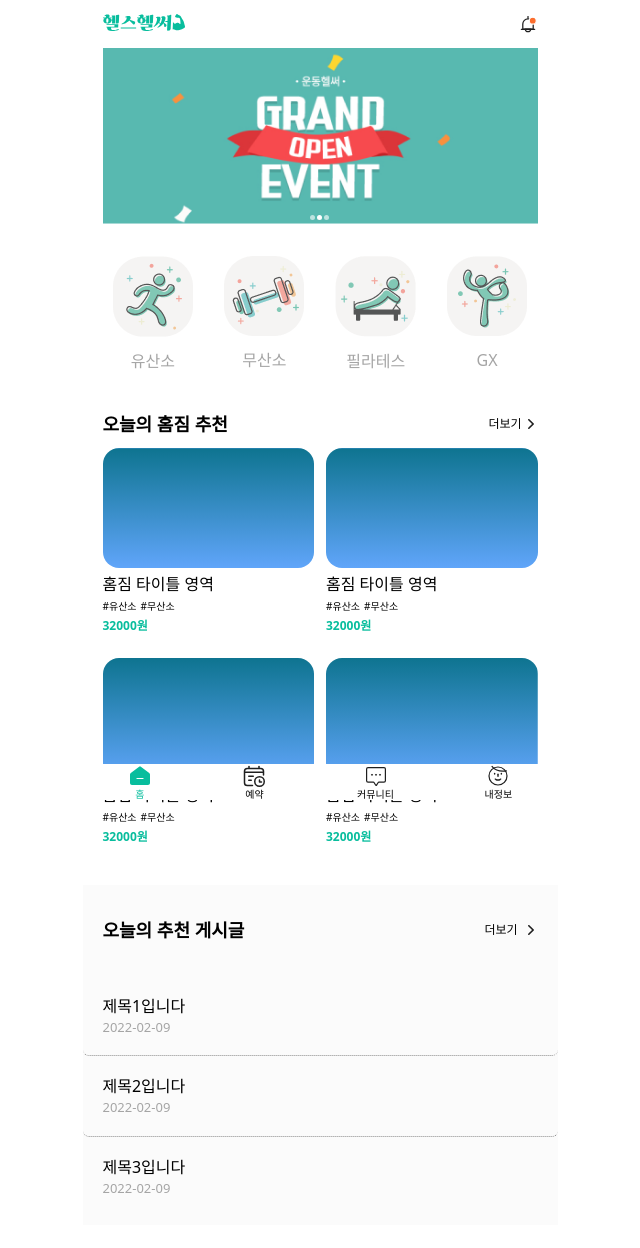
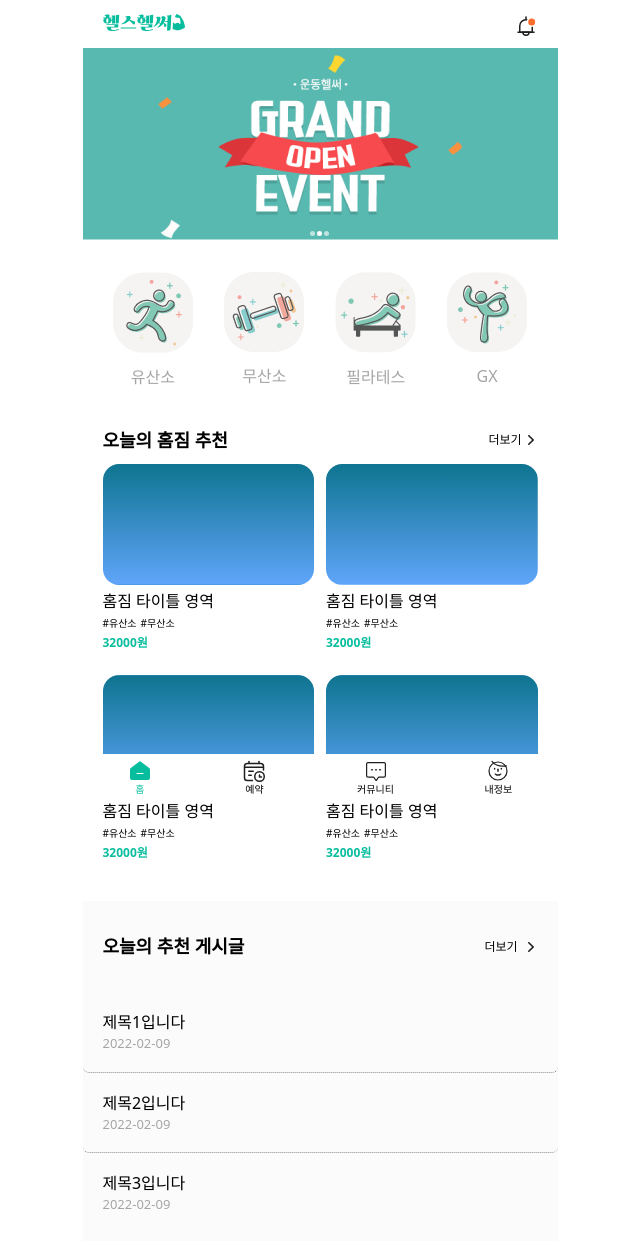
Before and after one commit to healthHealther/healthHealtherFE, a React (Create React App) app: page / in a window 1280 px wide. Shown: the top 1248 px of the page, without its empty margins (320-960 px from the left). Built offline with nearby package versions, Linux system fonts and the light colour scheme.

Commit message:
Mod: 마진 패딩값 상세 조정

```diff
--- a/src/components/NavBar.tsx
+++ b/src/components/NavBar.tsx
@@ -23,7 +23,7 @@ export default function NavBar() {
     ? "myPage"
     : "home";
   return (
-    <nav className="bg-white fixed mx-auto left-0 right-0 bottom-0 max-w-[475px] min-w-[320px] flex justify-around ">
+    <nav className="bg-white fixed mx-auto left-0 right-0 bottom-0 max-w-[475px] min-w-[320px] flex justify-around py-[5px]">
       <Link
         to={"/"}
         className={`${
--- a/src/components/TopBar.tsx
+++ b/src/components/TopBar.tsx
@@ -1,5 +1,5 @@
 import React from "react";
-import { useNavigate, useLocation } from "react-router-dom";
+import { useNavigate, useLocation, Link } from "react-router-dom";
 import bellIcon from "../assets/bell.svg";
 import bellActiveIcon from "../assets/bell_active.svg";
 import arrowBackIcon from "../assets/arrow_back.svg";
@@ -23,7 +23,11 @@ export default function TopBar() {
   const notification = true;
   /**알림 렌더링 */
   const BellRendering = () => {
-    return <img src={notification ? bellActiveIcon : bellIcon} alt="알림" />;
+    return (
+      <Link to={"/alarmPage"}>
+        <img src={notification ? bellActiveIcon : bellIcon} alt="알림" />
+      </Link>
+    );
   };
   /**home일 시 렌더링 */
   const homeRendering = () => {
--- a/src/components/community/BoardContentPreview.tsx
+++ b/src/components/community/BoardContentPreview.tsx
@@ -24,7 +24,7 @@ const fakeContent = [
 ];
 export default function BoardContentPreview() {
   return (
-    <article className="w-full max-h-[340px] py-[32px] bg-[#fbfbfb] mb-[80px]">
+    <article className="w-full max-h-[340px] py-[32px] bg-[#fbfbfb] mb-[45px]">
       <div className="px-[20px] flex h-full justify-between items-center mb-[32px]">
         <p className="text-[18px] h-full font-[700]">오늘의 추천 게시글</p>
         <Link className="flex items-center h-full " to={"/community"}>
--- a/src/page/home/BannerCarousel.tsx
+++ b/src/page/home/BannerCarousel.tsx
@@ -12,7 +12,7 @@ export default function BannerCarousel() {
     };
   }, [bannerIndex]);
   return (
-    <div className="px-[20px] relative mb-[32px]">
+    <div className=" relative mb-[32px]">
       {/* 캐러샐 컨테이너 */}
       <div className="w-full flex overflow-hidden">
         <Link
--- a/src/page/home/HomePage.tsx
+++ b/src/page/home/HomePage.tsx
@@ -6,13 +6,11 @@ import BannerCarousel from "./BannerCarousel";
 
 export default function HomePage() {
   return (
-    <div>
-      <div className="max-w-[475px] min-w-[390px] sm:mx-auto mt-[48px]">
-        <BannerCarousel />
-        <CategoryLink />
-        <SpaceContentPreview />
-        <BoardContentPreview />
-      </div>
+    <div className="max-w-[475px] min-w-[390px] sm:mx-auto mt-[48px] bg-white">
+      <BannerCarousel />
+      <CategoryLink />
+      <SpaceContentPreview />
+      <BoardContentPreview />
     </div>
   );
 }
```
